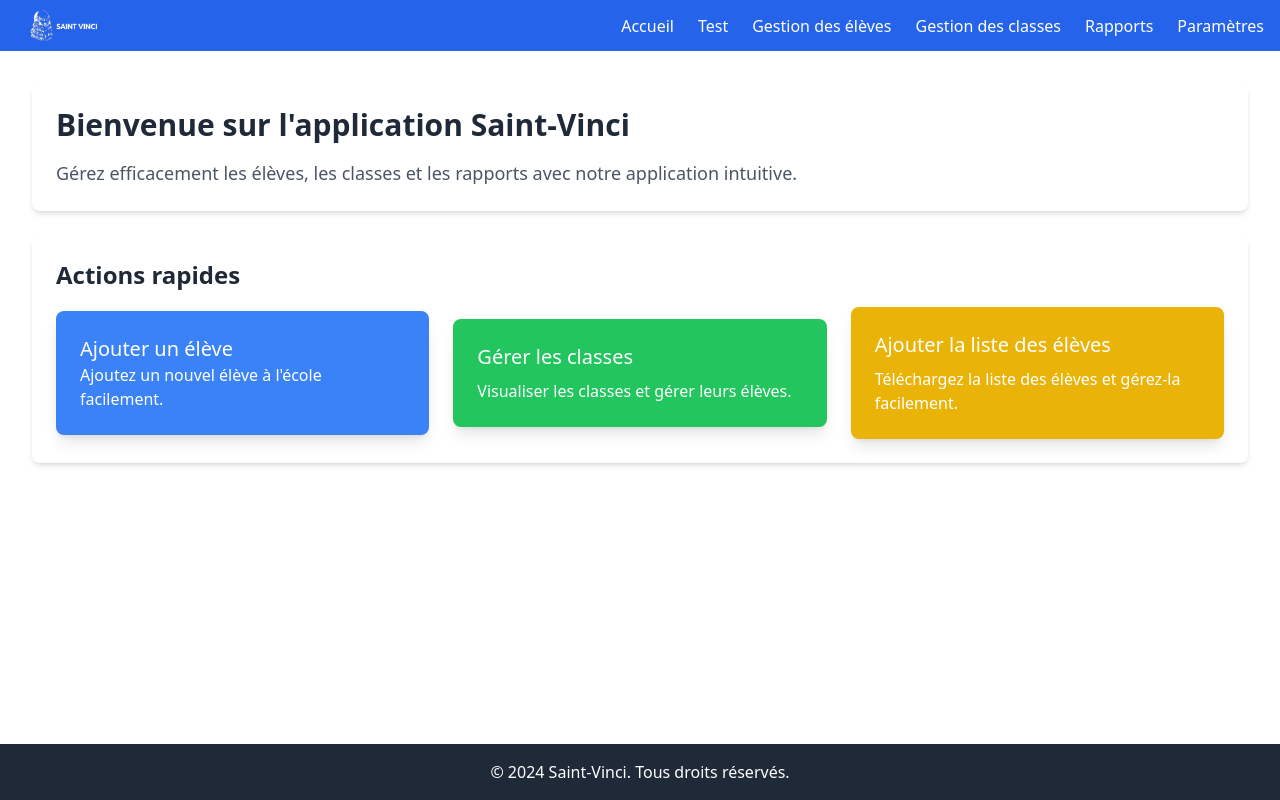
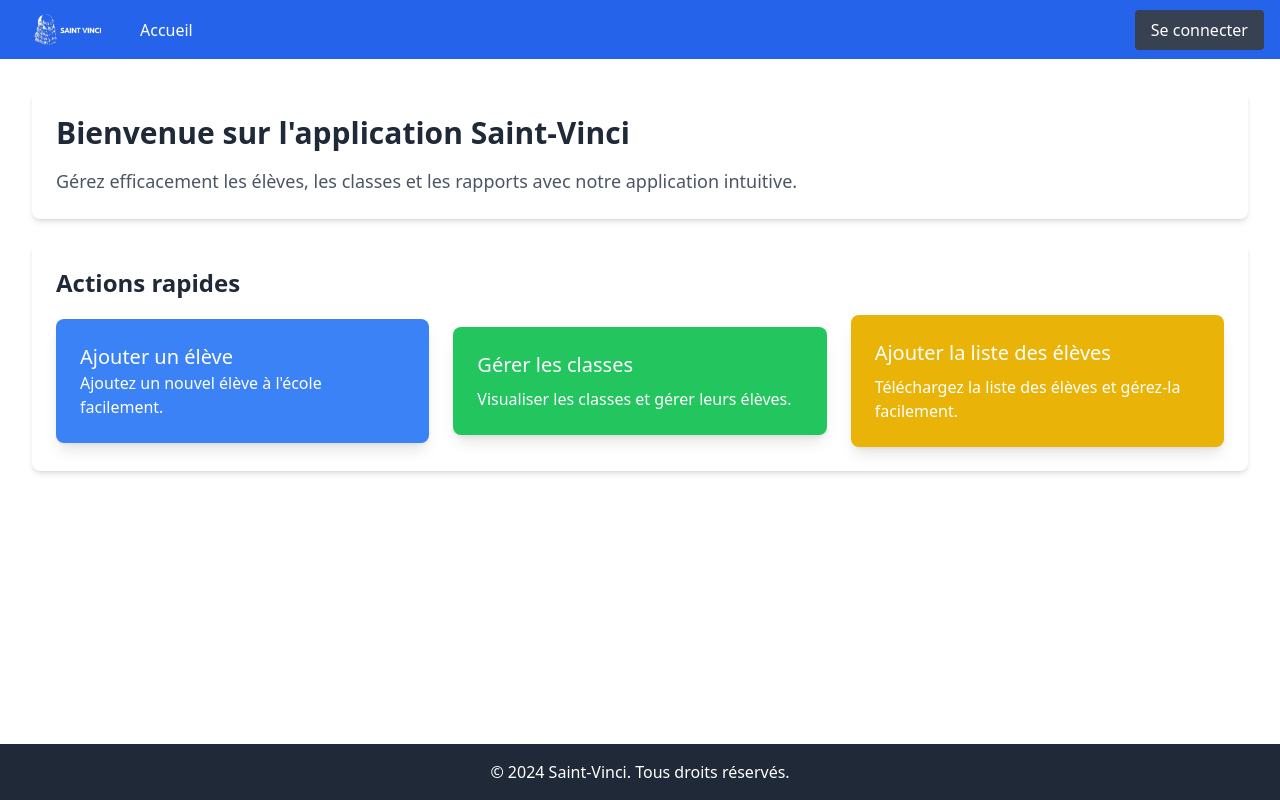
Before and after one commit to Odecam1/saint-vinci, a Next.js app: page / in a window 1280 px wide. Built offline with nearby package versions, Linux system fonts and the light colour scheme.

Commit message:
Changing the header's view to authorizations

```diff
--- a/src/app/test/page.tsx
+++ /dev/null
@@ -1,5 +0,0 @@
-const Test = () => {
-  return <p>Cette page est sécurisé</p>
-}
-
-export default Test
--- a/src/components/Header.tsx
+++ b/src/components/Header.tsx
@@ -1,11 +1,30 @@
+"use client"
 import routes from "@/utils/statics/routes"
+import cookies from "js-cookie"
 import Image from "next/image"
 import Link from "next/link"
+import { useRouter } from "next/navigation"
+import { FC, useEffect, useState } from "react"
 
-const Header = () => {
+const Header: FC = () => {
+  const [isAuthenticated, setIsAuthenticated] = useState(false)
+  const router = useRouter()
+
+  useEffect(() => {
+    const token = cookies.get("vinci-jwt-token")
+    setIsAuthenticated(!!token)
+  }, [setIsAuthenticated])
+
+  const handleLogout = () => {
+    cookies.remove("vinci-jwt-token")
+    setIsAuthenticated(false)
+    router.push(routes.login())
+  }
+
   return (
     <header className="bg-blue-600 px-4 text-white">
       <div className="flex items-center justify-between">
+        <div className="flex flex-row items-center  space-x-6 p-1 align-middle">
           <Link href={routes.home()}>
             <Image
               src="/logo-saint-vinci.png"
@@ -15,18 +34,14 @@ const Header = () => {
               className="m-2 invert"
             />
           </Link>
-        <nav>
-          <ul className="flex space-x-6">
-            <li>
           <Link href={routes.home()} className="hover:text-gray-300">
             Accueil
           </Link>
-            </li>
-            <li>
-              <Link href="test" className="hover:text-gray-300">
-                Test
-              </Link>
-            </li>
+        </div>
+        <nav>
+          <ul className="flex space-x-6">
+            {isAuthenticated && (
+              <>
                 <li>
                   <Link href="#students" className="hover:text-gray-300">
                     Gestion des élèves
@@ -47,8 +62,18 @@ const Header = () => {
                     Paramètres
                   </Link>
                 </li>
+              </>
+            )}
           </ul>
         </nav>
+        <button
+          onClick={
+            isAuthenticated ? handleLogout : () => router.push(routes.login())
+          }
+          className="ml-4 rounded bg-gray-700 px-4 py-2 text-white hover:bg-gray-500"
+        >
+          {isAuthenticated ? "Se déconnecter" : "Se connecter"}
+        </button>
       </div>
     </header>
   )
```
Lines whose indentation alone changed are shown as unchanged.
